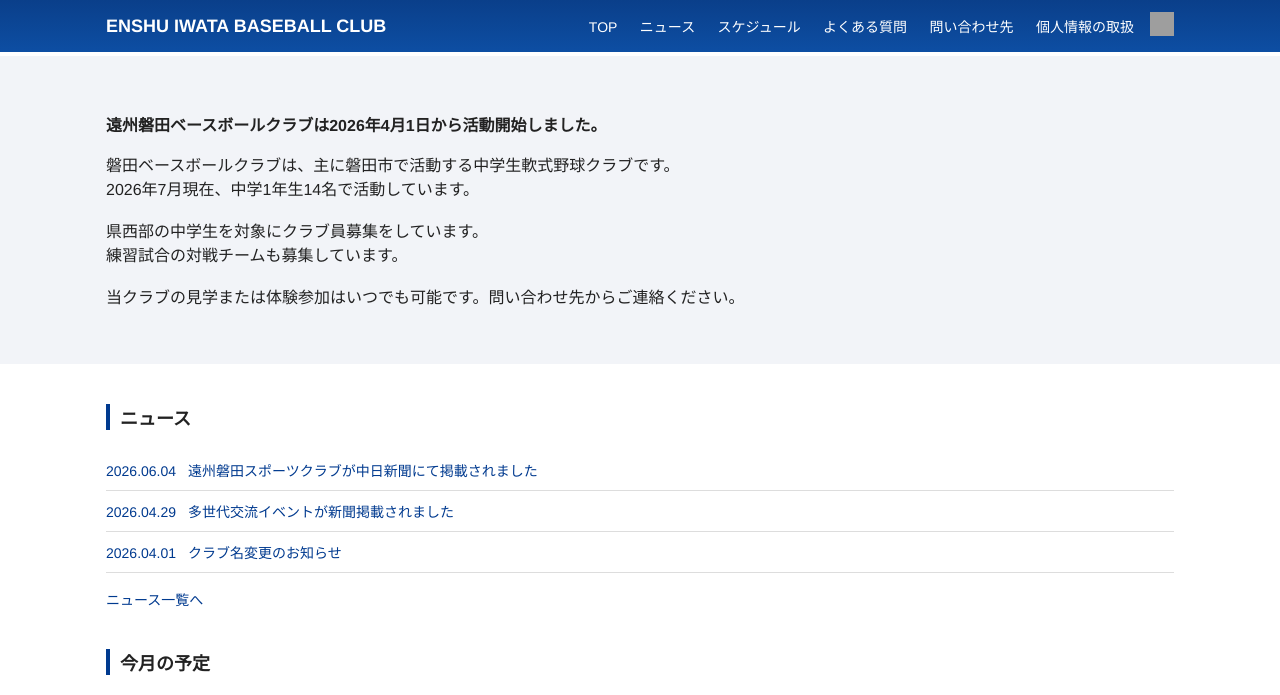
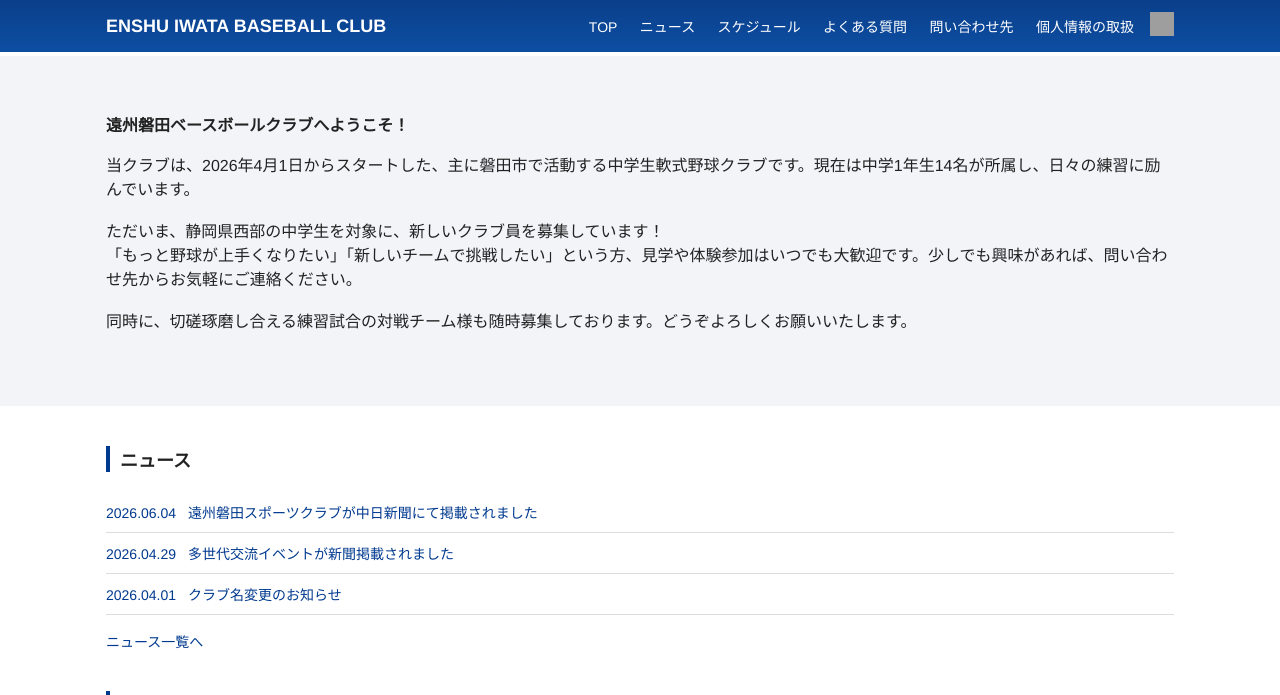
Before and after one commit to moutineigo/baseball, a Jekyll site: the page built from index.md, in a window 1280 px wide and 900 px high, cut to the strip 0-695 px from the top of the window. Built offline with Jekyll 4.4.1, drawn with Linux system fonts in a browser that asks for light colours; grey boxes are pictures that could not be loaded.

Commit message:
Update home.html

```diff
--- a/_layouts/home.html
+++ b/_layouts/home.html
@@ -5,15 +5,15 @@ layout: default
 <section class="hero">
   <div class="hero-inner">
 
-    <p class="hero-lead"><strong>遠州磐田ベースボールクラブは2026年4月1日から活動開始しました。</strong></p>
+    <p class="hero-lead"><strong>遠州磐田ベースボールクラブへようこそ！</strong></p>
 
 <p>
-  磐田ベースボールクラブは、主に磐田市で活動する中学生軟式野球クラブです。<BR>
-  2026年7月現在、中学1年生14名で活動しています。<BR><BR>
-  県西部の中学生を対象にクラブ員募集をしています。<BR>
-  練習試合の対戦チームも募集しています。<BR><BR>
+  当クラブは、2026年4月1日からスタートした、主に磐田市で活動する中学生軟式野球クラブです。現在は中学1年生14名が所属し、日々の練習に励んでいます。<BR><BR>
 
-  当クラブの見学または体験参加はいつでも可能です。問い合わせ先からご連絡ください。<BR>
+  ただいま、静岡県西部の中学生を対象に、新しいクラブ員を募集しています！<BR>
+  「もっと野球が上手くなりたい」「新しいチームで挑戦したい」という方、見学や体験参加はいつでも大歓迎です。少しでも興味があれば、問い合わせ先からお気軽にご連絡ください。<BR><BR>
+
+  同時に、切磋琢磨し合える練習試合の対戦チーム様も随時募集しております。どうぞよろしくお願いいたします。<BR><BR>
 </p>
 
 
```
